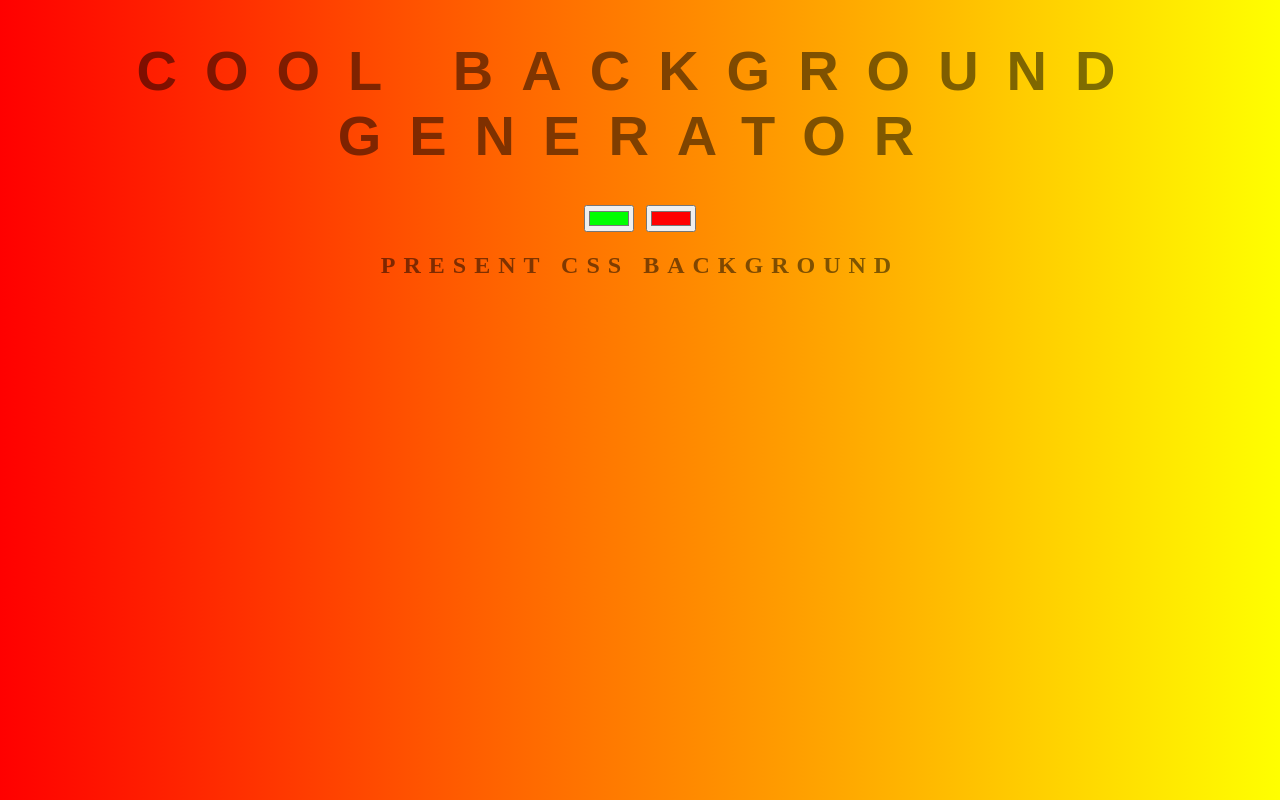
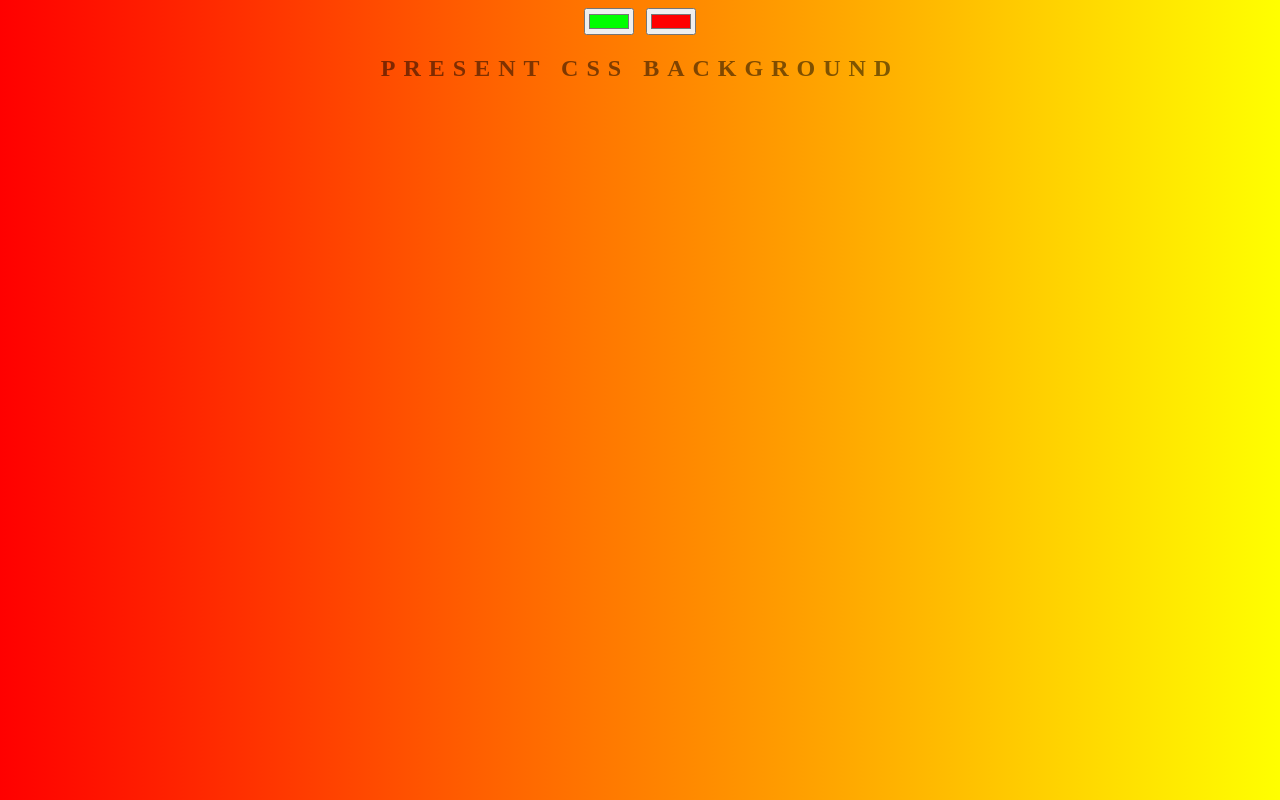
Before and after one commit to geowasim/background-generator, a plain HTML site: page index.html in a window 1280 px wide. Drawn offline with Linux system fonts and the light colour scheme.

Commit message:
delete the title

```diff
--- a/index.html
+++ b/index.html
@@ -5,7 +5,7 @@
 	<link rel="stylesheet" type="text/css" href="style.css">
 </head>
 <body id="gradient">
-	<h1>COOL Background Generator</h1>
+
 	<input class="color1" type="color" name="color1" value="#00ff00">
 	<input class="color2" type="color" name="color2" value="#ff0000">
 	<h2>Present CSS Background</h2>
```
